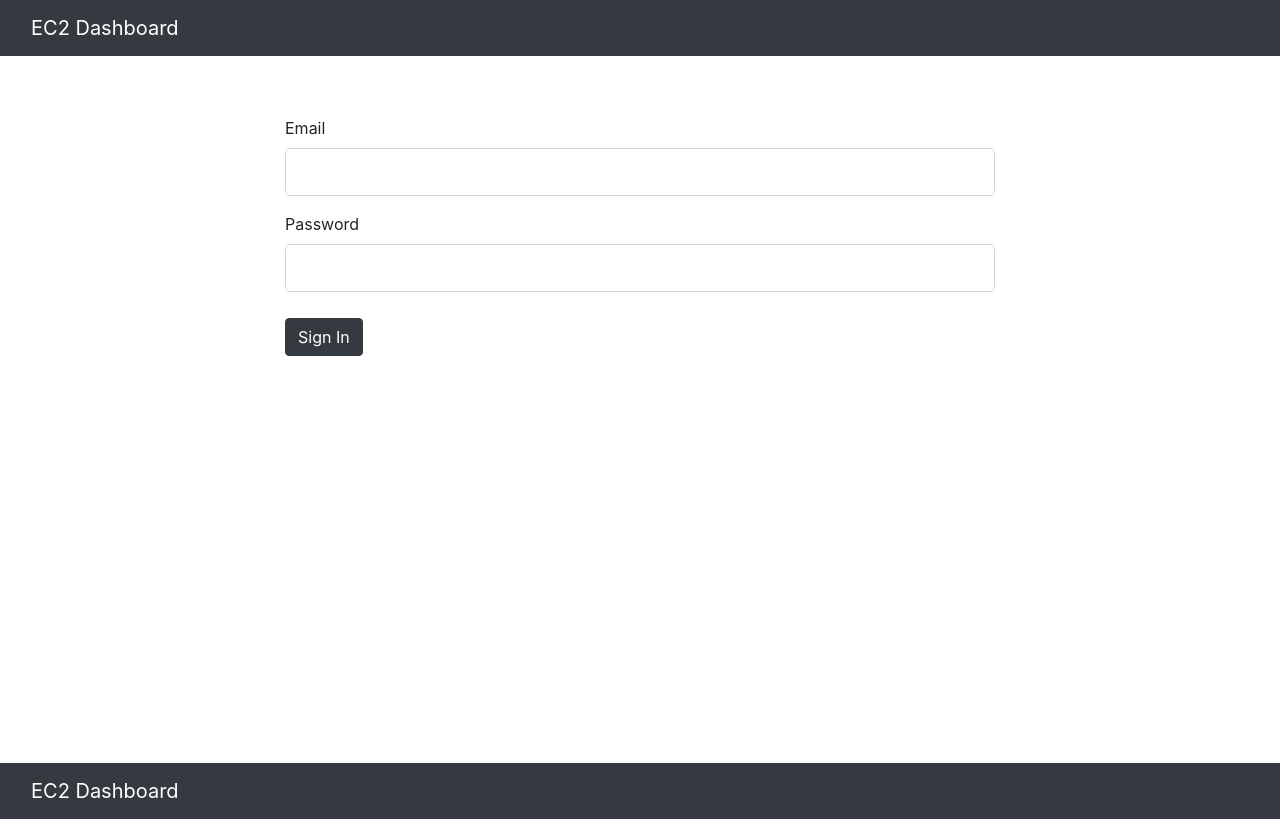
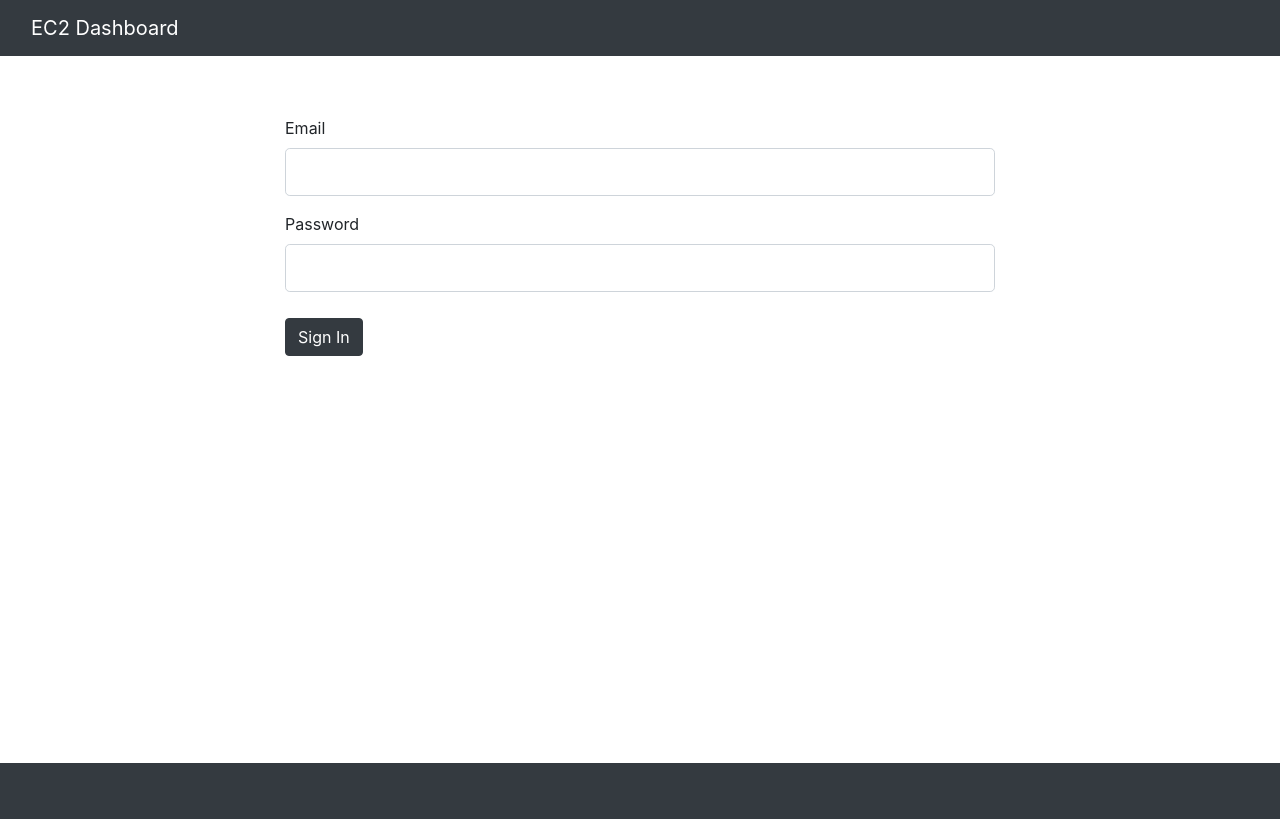
Before and after one commit to pranavsharma1/Ec2Dashboard, an Angular app: page / in a window 1280 px wide. Built offline with nearby package versions, Linux system fonts and the light colour scheme.

Commit message:
UI Style Changes

```diff
--- a/src/app/footer/footer.component.css
+++ b/src/app/footer/footer.component.css
@@ -0,0 +1,3 @@
+.navbar{
+  height: 56px;
+}
--- a/src/app/footer/footer.component.html
+++ b/src/app/footer/footer.component.html
@@ -1,5 +1,3 @@
-<nav class="navbar navbar-default navbar-fixed-bottom navbar-dark bg-dark">
-  <div class="container-fluid">
-    <a routerLink="/" class="navbar-brand">EC2 Dashboard</a>
-  </div>
-</nav>
+
+  <nav class="navbar navbar-default navbar-fixed-bottom bg-dark ">
+  </nav>
--- a/src/app/servers/servers.component.ts
+++ b/src/app/servers/servers.component.ts
@@ -10,8 +10,8 @@ export class ServersComponent implements OnInit {
     {name:"Test Server 1", id:"a-36334223",type:"t2.large", state:"running", az:"us-east-a",puip:"123.12.13.1",prip:"124.99.122.1"},
     {name:"Test Server 2", id:"b-345345435",type:"t2.large", state:"stopped", az:"us-east-b",puip:"172.12.13.99",prip:"124.99.122.75"},
     {name:"Test Server 3", id:"a-45647212f",type:"t2.large", state:"terminating", az:"us-west-a",puip:"172.12.13.100",prip:"124.99.122.64"}
+  ];
 
-  ];
   constructor() { }
 
   ngOnInit() {
--- a/src/app/signup/signup.component.html
+++ b/src/app/signup/signup.component.html
@@ -41,7 +41,7 @@
           id="signupbtn"
           class="btn btn-primary btn-dark"
           type="submit"
-           >Submit</button>
+           >Sign Up</button>
       </form>
     </div>
   </div>
```
